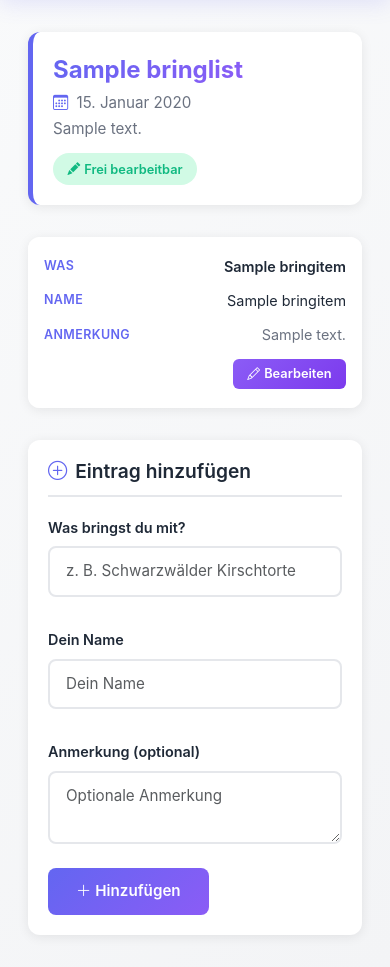
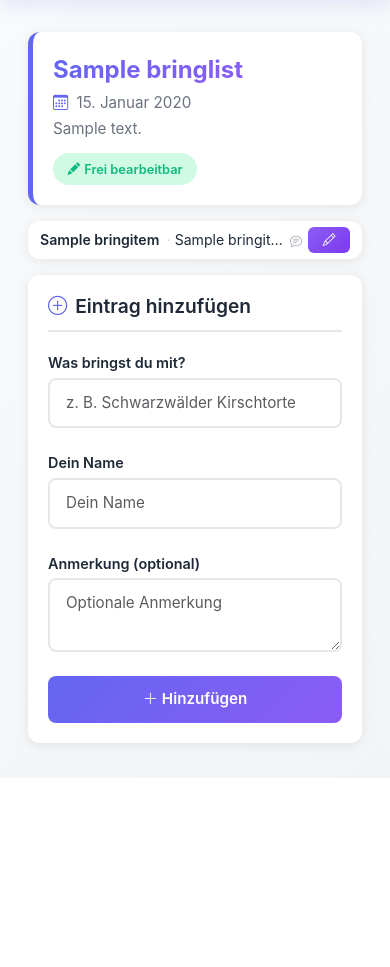
Before and after one commit to manuguth/bmk-tools, a Django app: page /bring/00000000-0000-0000-0000-000000000001/ in a window 390 px wide. Shown: the part 66-1033 px from the top of the page. After the commit the page ends 820 px from the top, so only its background shows below. Run offline with Django 5.2, Linux system fonts and the light colour scheme; tables that the repository leaves empty hold one stand-in row (values such as "Sample post").

Commit message:
Update README and bring list templates with new features and layout improvements

```diff
--- a/bring_list/templates/bring_list/list.html
+++ b/bring_list/templates/bring_list/list.html
@@ -10,7 +10,7 @@
         box-shadow: 0 2px 12px rgba(0,0,0,0.08);
         border-left: 5px solid var(--festival-primary);
         padding: 1.25rem 1.25rem;
-        margin-bottom: 2rem;
+        margin-bottom: 1rem;
         animation: fadeInDown 0.6s ease;
         display: flex;
         align-items: flex-start;
@@ -20,7 +20,8 @@
     }
 
     @media (min-width: 576px) {
-        .list-hero { padding: 1.75rem 2rem; gap: 1rem; }
+        .list-hero { padding: 1.75rem 2rem; gap: 1rem; margin-bottom: 2rem; }
+        .items-card { margin-bottom: 2rem; }
     }
 
     .list-title {
@@ -53,7 +54,7 @@
         border-radius: 12px;
         box-shadow: 0 2px 12px rgba(0,0,0,0.08);
         overflow: hidden;
-        margin-bottom: 2rem;
+        margin-bottom: 1rem;
         animation: fadeInUp 0.6s ease 0.1s backwards;
     }
 
@@ -80,43 +81,99 @@
 
     .items-table tbody tr:last-child td { border-bottom: none; }
 
-    /* --- Mobile stacked table --- */
+    /* --- Mobile compact table: single line per row --- */
     @media (max-width: 575.98px) {
         .items-table thead { display: none; }
 
         .items-table tbody tr {
-            display: block;
-            border-bottom: 2px solid var(--festival-primary);
-            padding: 0.75rem 0;
-            background: white;
+            display: flex;
+            flex-wrap: nowrap;
+            align-items: center;
+            padding: 0.35rem 0.75rem;
+            border-bottom: 1px solid #e5e7eb;
+            gap: 0 0.3rem;
+            min-height: 0;
         }
 
         .items-table tbody tr:last-child { border-bottom: none; }
 
-        .items-table tbody td {
-            display: flex;
-            justify-content: space-between;
-            align-items: center;
-            padding: 0.4rem 1rem;
-            border-bottom: 1px solid #f3f4f6;
-            font-size: 0.9rem;
+        .items-table tbody td { padding: 0; border: none; font-size: 0.88rem; line-height: 1.2; }
+
+        /* Label grows to fill available space, truncates if necessary */
+        .td-label {
+            flex: 1 1 0;
+            min-width: 0;
+            font-weight: 600;
+            color: var(--festival-dark);
+            white-space: nowrap;
+            overflow: hidden;
+            text-overflow: ellipsis;
         }
 
-        .items-table tbody td:last-child { border-bottom: none; }
-
-        .items-table tbody td::before {
-            content: attr(data-label);
-            font-weight: 600;
-            font-size: 0.78rem;
-            text-transform: uppercase;
-            letter-spacing: 0.4px;
+        .td-qty {
+            flex: 0 0 auto;
+            font-size: 0.7rem;
             color: var(--festival-primary);
-            flex-shrink: 0;
-            margin-right: 0.75rem;
+            background: #ede9fe;
+            border-radius: 10px;
+            padding: 0.05rem 0.35rem;
+            white-space: nowrap;
         }
 
-        .items-table tbody td[data-label=""]::before { display: none; }
-        .items-table tbody td[data-label=""] { justify-content: flex-end; }
+        .td-name {
+            flex: 0 0 auto;
+            color: #6b7280;
+            font-size: 0.78rem;
+            white-space: nowrap;
+            overflow: hidden;
+            text-overflow: ellipsis;
+            max-width: 30vw;
+        }
+        .td-name::before { content: '· '; color: #d1d5db; }
+
+        /* Note: inline icon, no new row */
+        .td-note { flex: 0 0 auto; }
+        .note-desktop { display: none; }
+        .note-mobile { display: inline-block; position: relative; }
+
+        .note-mobile summary {
+            font-size: 0.75rem;
+            color: #9ca3af;
+            cursor: pointer;
+            list-style: none;
+            display: inline-flex;
+            align-items: center;
+            padding: 0 0.1rem;
+            user-select: none;
+        }
+        .note-mobile summary::-webkit-details-marker { display: none; }
+        .note-mobile .note-text {
+            position: absolute;
+            right: 0;
+            top: 1.4rem;
+            background: white;
+            border: 1px solid #e5e7eb;
+            border-radius: 6px;
+            box-shadow: 0 4px 12px rgba(0,0,0,0.1);
+            font-size: 0.78rem;
+            color: #374151;
+            padding: 0.4rem 0.6rem;
+            white-space: normal;
+            width: 180px;
+            z-index: 10;
+        }
+
+        .td-actions { flex: 0 0 auto; }
+    }
+
+    @media (min-width: 576px) { .note-mobile { display: none; } }
+
+    /* Mobile spacing */
+    @media (max-width: 575.98px) {
+        .add-card h3 { font-size: 1rem; margin-bottom: 0.6rem; padding-bottom: 0.4rem; }
+        .form-group { margin-bottom: 0.6rem; }
+        .form-label { margin-bottom: 0.25rem !important; font-size: 0.82rem; }
+        .btn-primary-gradient { width: 100%; padding: 0.65rem 1rem; }
     }
 
     .empty-state {
@@ -241,16 +298,25 @@
         <tbody>
             {% for item in items %}
             <tr onmouseover="this.style.backgroundColor='#f9fafb'" onmouseout="this.style.backgroundColor='white'">
-                <td data-label="Was" style="font-weight:600">{{ item.label }}</td>
-                {% if bring_list.show_quantity %}<td data-label="Menge">{{ item.quantity }}</td>{% endif %}
-                <td data-label="Name">{{ item.contributor_name }}</td>
-                <td data-label="Anmerkung" style="color:#6b7280;font-size:0.9rem">{{ item.note|default:"–" }}</td>
+                <td class="td-label" data-label="Was">{{ item.label }}</td>
+                {% if bring_list.show_quantity %}<td class="td-qty" data-label="Menge">{{ item.quantity }}</td>{% endif %}
+                <td class="td-name" data-label="Name">{{ item.contributor_name }}</td>
+                <td class="td-note" data-label="Anmerkung" style="color:#6b7280;font-size:0.9rem">
+                    <span class="note-desktop">{{ item.note|default:"–" }}</span>
+                    {% if item.note %}
+                    <details class="note-mobile">
+                        <summary><i class="bi bi-chat-text"></i></summary>
+                        <span class="note-text">{{ item.note }}</span>
+                    </details>
+                    {% endif %}
+                </td>
                 {% if bring_list.edit_mode != "insert_only" %}
-                <td data-label="" style="text-align:right">
+                <td class="td-actions" data-label="" style="text-align:right">
                     {% if bring_list.edit_mode == "free" or item.edit_token|stringformat:"s" in owned %}
                     <a class="btn-edit"
-                       href="{% url 'bring_list:edit_item' public_token=bring_list.public_token edit_token=item.edit_token %}">
-                        <i class="bi bi-pencil me-1"></i>Bearbeiten
+                       href="{% url 'bring_list:edit_item' public_token=bring_list.public_token edit_token=item.edit_token %}"
+                       title="Bearbeiten">
+                        <i class="bi bi-pencil"></i>
                     </a>
                     {% endif %}
                 </td>
@@ -273,7 +339,7 @@
     <h3><i class="bi bi-plus-circle me-2" style="color:var(--festival-primary)"></i>Eintrag hinzufügen</h3>
     <form method="post" action="{% url 'bring_list:add_item' public_token=bring_list.public_token %}">
         {% csrf_token %}
-        <div class="row g-3">
+        <div class="row gy-2 gx-3">
             <div class="col-md-5">
                 <div class="form-group">
                     <label class="form-label">{{ form.label.label }}</label>
```
Also changed, not shown: README.md, bring_list/README.md (added).
